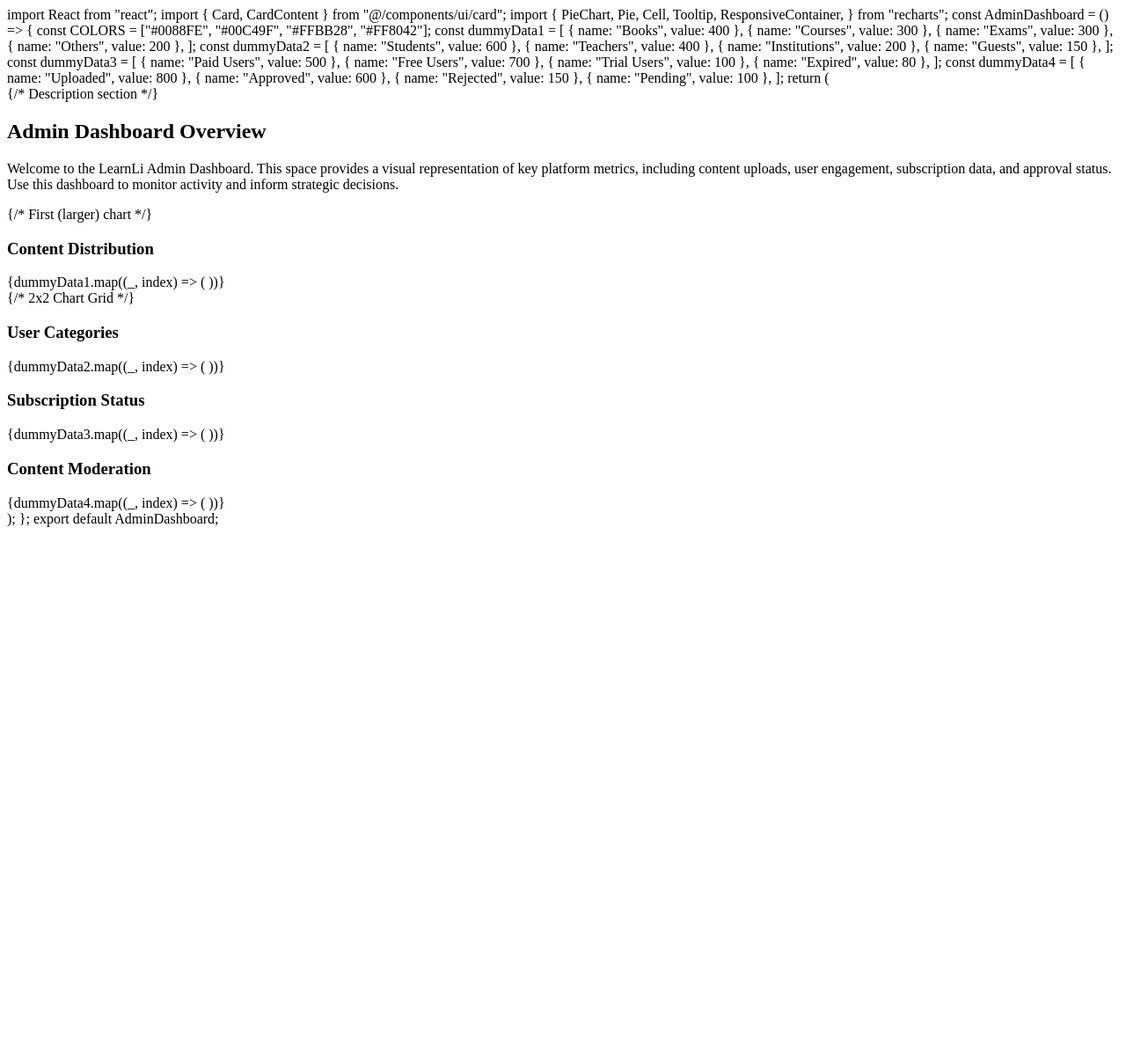
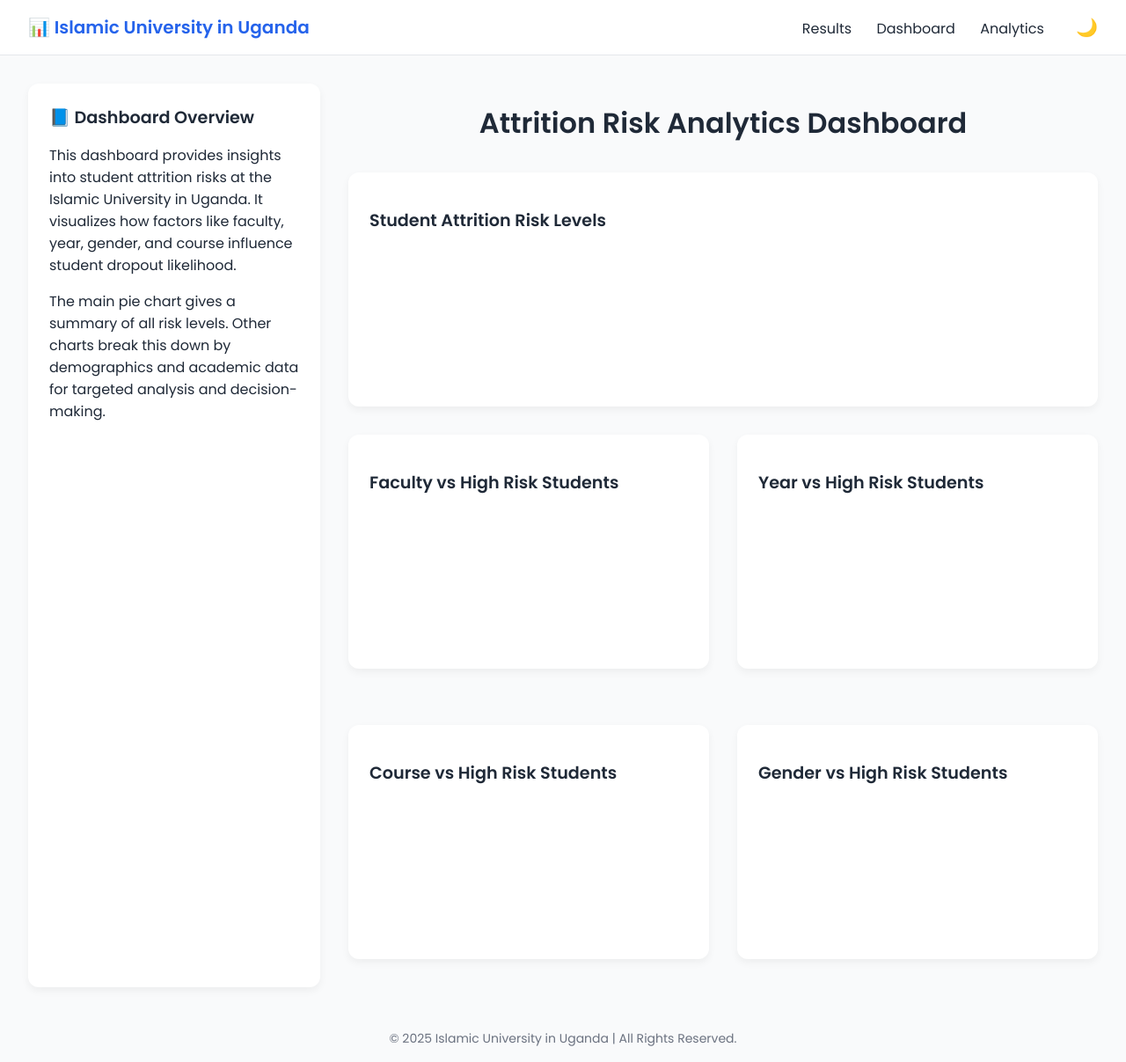
Before and after one commit to Learnli23/Aisha, a Django app: template app/templates/attrition_dashboard.html in a window 1280 px wide. Shown: the whole page at 88% size. Before the commit the page ends 599 px from the top, so only its background shows below. Run offline with Django 5.2, Linux system fonts and the light colour scheme; the template is opened without the code that fills it, so the values that code supplies are empty; a map, chart or similar area stays blank.

Commit message:
Update attrition_dashboard.html

```diff
--- a/app/templates/attrition_dashboard.html
+++ b/app/templates/attrition_dashboard.html
@@ -1,169 +1,334 @@
-import React from "react";
-import { Card, CardContent } from "@/components/ui/card";
-import {
-  PieChart,
-  Pie,
-  Cell,
-  Tooltip,
-  ResponsiveContainer,
-} from "recharts";
+<!DOCTYPE html>
+<html lang="en">
+<head>
+  <meta charset="UTF-8" />
+  <title>Attrition Risk Dashboard</title>
+  <script src="https://cdn.jsdelivr.net/npm/chart.js"></script>
+  <link href="https://fonts.googleapis.com/css2?family=Poppins:wght@400;600&display=swap" rel="stylesheet">
+  <meta name="viewport" content="width=device-width, initial-scale=1.0">
 
-const AdminDashboard = () => {
-  const COLORS = ["#0088FE", "#00C49F", "#FFBB28", "#FF8042"];
+  <style>
+    :root {
+      --primary: #2563eb;
+      --bg: #f9fafb;
+      --bg-dark: #111827;
+      --card-bg: #ffffff;
+      --card-dark-bg: #1f2937;
+      --text: #1f2937;
+      --text-light: #f3f4f6;
+    }
 
-  const dummyData1 = [
-    { name: "Books", value: 400 },
-    { name: "Courses", value: 300 },
-    { name: "Exams", value: 300 },
-    { name: "Others", value: 200 },
-  ];
+    [data-theme='dark'] {
+      --bg: var(--bg-dark);
+      --card-bg: var(--card-dark-bg);
+      --text: var(--text-light);
+    }
 
-  const dummyData2 = [
-    { name: "Students", value: 600 },
-    { name: "Teachers", value: 400 },
-    { name: "Institutions", value: 200 },
-    { name: "Guests", value: 150 },
-  ];
+    body {
+      margin: 0;
+      font-family: 'Poppins', sans-serif;
+      background-color: var(--bg);
+      color: var(--text);
+      transition: all 0.3s ease;
+    }
 
-  const dummyData3 = [
-    { name: "Paid Users", value: 500 },
-    { name: "Free Users", value: 700 },
-    { name: "Trial Users", value: 100 },
-    { name: "Expired", value: 80 },
-  ];
+    header {
+      padding: 1rem 2rem;
+      display: flex;
+      justify-content: space-between;
+      align-items: center;
+      background-color: #fff;
+      border-bottom: 1px solid #e5e7eb;
+      position: sticky;
+      top: 0;
+      z-index: 1000;
+    }
 
-  const dummyData4 = [
-    { name: "Uploaded", value: 800 },
-    { name: "Approved", value: 600 },
-    { name: "Rejected", value: 150 },
-    { name: "Pending", value: 100 },
-  ];
+    [data-theme='dark'] header {
+      background-color: var(--card-dark-bg);
+    }
 
-  return (
-    <div className="p-4 sm:p-8">
-      <div className="mb-8 grid grid-cols-1 lg:grid-cols-3 gap-6">
-        {/* Description section */}
-        <Card className="lg:col-span-1 bg-gradient-to-br from-blue-100 to-white shadow-md">
-          <CardContent className="p-6 text-gray-700">
-            <h2 className="text-2xl font-semibold mb-4 text-blue-900">
-              Admin Dashboard Overview
-            </h2>
-            <p>
-              Welcome to the LearnLi Admin Dashboard. This space provides a visual
-              representation of key platform metrics, including content uploads,
-              user engagement, subscription data, and approval status. Use this
-              dashboard to monitor activity and inform strategic decisions.
-            </p>
-          </CardContent>
-        </Card>
+    .logo a {
+      text-decoration: none;
+      color: var(--primary);
+      font-weight: 700;
+      font-size: 1.25rem;
+    }
 
-        {/* First (larger) chart */}
-        <Card className="lg:col-span-2 shadow-md">
-          <CardContent className="h-[320px]">
-            <h3 className="text-lg font-medium mb-2">Content Distribution</h3>
-            <ResponsiveContainer width="100%" height="100%">
-              <PieChart>
-                <Pie
-                  data={dummyData1}
-                  cx="50%"
-                  cy="50%"
-                  innerRadius={60}
-                  outerRadius={100}
-                  fill="#8884d8"
-                  paddingAngle={4}
-                  dataKey="value"
-                  label
-                >
-                  {dummyData1.map((_, index) => (
-                    <Cell key={`cell-${index}`} fill={COLORS[index % COLORS.length]} />
-                  ))}
-                </Pie>
-                <Tooltip />
-              </PieChart>
-            </ResponsiveContainer>
-          </CardContent>
-        </Card>
+    nav a {
+      margin-left: 1.5rem;
+      text-decoration: none;
+      color: var(--text);
+      font-weight: 500;
+    }
+
+    nav a:hover {
+      color: var(--primary);
+    }
+
+    .toggle-theme {
+      margin-left: 2rem;
+      cursor: pointer;
+      font-size: 1.25rem;
+      color: var(--primary);
+    }
+
+    .main-container {
+      display: flex;
+      flex-direction: row;
+      padding: 2rem;
+      max-width: 1400px;
+      margin: auto;
+      gap: 2rem;
+      flex-wrap: wrap;
+    }
+
+    .description {
+      flex: 1;
+      min-width: 250px;
+      max-width: 300px;
+      padding: 1.5rem;
+      background-color: var(--card-bg);
+      border-radius: 12px;
+      box-shadow: 0 4px 10px rgba(0,0,0,0.05);
+    }
+
+    .description h2 {
+      margin-top: 0;
+      font-size: 1.2rem;
+    }
+
+    .dashboard-content {
+      flex: 3;
+      min-width: 300px;
+    }
+
+    .dashboard-title {
+      font-size: 2rem;
+      font-weight: 600;
+      margin-bottom: 2rem;
+      text-align: center;
+    }
+
+    .card {
+      background-color: var(--card-bg);
+      border-radius: 12px;
+      box-shadow: 0px 4px 10px rgba(0, 0, 0, 0.05);
+      padding: 1.5rem;
+      margin-bottom: 2rem;
+      transition: background-color 0.3s;
+    }
+
+    .card h2 {
+      margin-bottom: 1rem;
+      font-size: 1.2rem;
+      font-weight: 600;
+    }
+
+    .grid {
+      display: grid;
+      grid-template-columns: repeat(auto-fit, minmax(300px, 1fr));
+      gap: 2rem;
+    }
+
+    canvas {
+      max-width: 100%;
+      height: auto !important;
+    }
+
+    #riskChart {
+      max-width: 500px;
+      margin: auto;
+    }
+
+    footer {
+      text-align: center;
+      padding: 1rem;
+      font-size: 0.875rem;
+      color: #6b7280;
+    }
+
+    [data-theme='dark'] footer {
+      background-color: #1f2937;
+      color: #ccc;
+    }
+
+    @media (max-width: 768px) {
+      .main-container {
+        flex-direction: column;
+      }
+
+      .description {
+        max-width: 100%;
+      }
+
+      .dashboard-title {
+        font-size: 1.5rem;
+      }
+    }
+  </style>
+</head>
+<body data-theme="light">
+  <header>
+    <div class="logo">
+      <a href="{% url 'home' %}">📊 Islamic University in Uganda</a>
+    </div>
+    <nav>
+      <a href="{% url 'view_analysis_results' %}">Results</a>
+      <a href="{% url 'dashboard' %}">Dashboard</a>
+      <a href="{% url 'attrition_dashboard' %}">Analytics</a>
+      <span class="toggle-theme" id="themeToggle">🌙</span>
+    </nav>
+  </header>
+
+  <div class="main-container">
+    <div class="description">
+      <h2>📘 Dashboard Overview</h2>
+      <p>This dashboard provides insights into student attrition risks at the Islamic University in Uganda. It visualizes how factors like faculty, year, gender, and course influence student dropout likelihood.</p>
+      <p>The main pie chart gives a summary of all risk levels. Other charts break this down by demographics and academic data for targeted analysis and decision-making.</p>
+    </div>
+
+    <div class="dashboard-content">
+      <h1 class="dashboard-title">Attrition Risk Analytics Dashboard</h1>
+
+      <!-- Top Pie Chart -->
+      <div class="card">
+        <h2>Student Attrition Risk Levels</h2>
+        <canvas id="riskChart"></canvas>
       </div>
 
-      {/* 2x2 Chart Grid */}
-      <div className="grid grid-cols-1 sm:grid-cols-2 lg:grid-cols-2 gap-6">
-        <Card className="shadow-sm">
-          <CardContent className="h-[260px]">
-            <h3 className="text-md font-semibold mb-2">User Categories</h3>
-            <ResponsiveContainer width="100%" height="100%">
-              <PieChart>
-                <Pie
-                  data={dummyData2}
-                  cx="50%"
-                  cy="50%"
-                  innerRadius={40}
-                  outerRadius={70}
-                  fill="#82ca9d"
-                  paddingAngle={2}
-                  dataKey="value"
-                >
-                  {dummyData2.map((_, index) => (
-                    <Cell key={`cell-${index}`} fill={COLORS[index % COLORS.length]} />
-                  ))}
-                </Pie>
-                <Tooltip />
-              </PieChart>
-            </ResponsiveContainer>
-          </CardContent>
-        </Card>
-
-        <Card className="shadow-sm">
-          <CardContent className="h-[260px]">
-            <h3 className="text-md font-semibold mb-2">Subscription Status</h3>
-            <ResponsiveContainer width="100%" height="100%">
-              <PieChart>
-                <Pie
-                  data={dummyData3}
-                  cx="50%"
-                  cy="50%"
-                  innerRadius={40}
-                  outerRadius={70}
-                  fill="#ffc658"
-                  paddingAngle={2}
-                  dataKey="value"
-                >
-                  {dummyData3.map((_, index) => (
-                    <Cell key={`cell-${index}`} fill={COLORS[index % COLORS.length]} />
-                  ))}
-                </Pie>
-                <Tooltip />
-              </PieChart>
-            </ResponsiveContainer>
-          </CardContent>
-        </Card>
-
-        <Card className="shadow-sm">
-          <CardContent className="h-[260px]">
-            <h3 className="text-md font-semibold mb-2">Content Moderation</h3>
-            <ResponsiveContainer width="100%" height="100%">
-              <PieChart>
-                <Pie
-                  data={dummyData4}
-                  cx="50%"
-                  cy="50%"
-                  innerRadius={40}
-                  outerRadius={70}
-                  fill="#ff7f50"
-                  paddingAngle={2}
-                  dataKey="value"
-                >
-                  {dummyData4.map((_, index) => (
-                    <Cell key={`cell-${index}`} fill={COLORS[index % COLORS.length]} />
-                  ))}
-                </Pie>
-                <Tooltip />
-              </PieChart>
-            </ResponsiveContainer>
-          </CardContent>
-        </Card>
+      <!-- Grid of Charts -->
+      <div class="grid">
+        <div class="card">
+          <h2>Faculty vs High Risk Students</h2>
+          <canvas id="facultyRiskChart"></canvas>
+        </div>
+        <div class="card">
+          <h2>Year vs High Risk Students</h2>
+          <canvas id="yearRiskChart"></canvas>
+        </div>
+        <div class="card">
+          <h2>Course vs High Risk Students</h2>
+          <canvas id="courseRiskChart"></canvas>
+        </div>
+        <div class="card">
+          <h2>Gender vs High Risk Students</h2>
+          <canvas id="genderRiskChart"></canvas>
+        </div>
       </div>
     </div>
-  );
-};
+  </div>
 
-export default AdminDashboard;
+  <footer>
+    &copy; 2025 Islamic University in Uganda | All Rights Reserved.
+  </footer>
+
+  <!-- Chart Script -->
+  <script>
+    const toggleBtn = document.getElementById('themeToggle');
+    toggleBtn.addEventListener('click', () => {
+      const html = document.documentElement;
+      const isDark = html.getAttribute('data-theme') === 'dark';
+      html.setAttribute('data-theme', isDark ? 'light' : 'dark');
+      toggleBtn.textContent = isDark ? '🌙' : '☀️';
+    });
+
+    const riskCtx = document.getElementById('riskChart').getContext('2d');
+    new Chart(riskCtx, {
+      type: 'pie',
+      data: {
+        labels: {{ labels|safe }},
+        datasets: [{
+          data: {{ counts|safe }},
+          backgroundColor: [
+            'rgba(75, 192, 192, 0.6)',
+            'rgba(255, 206, 86, 0.6)',
+            'rgba(255, 99, 132, 0.6)'
+          ],
+          borderWidth: 1
+        }]
+      },
+      options: {
+        responsive: true,
+        plugins: {
+          legend: { position: 'bottom' }
+        }
+      }
+    });
+
+    const facultyCtx = document.getElementById('facultyRiskChart').getContext('2d');
+    new Chart(facultyCtx, {
+      type: 'bar',
+      data: {
+        labels: {{ faculty_labels|safe }},
+        datasets: [{
+          label: 'High Risk Students',
+          data: {{ faculty_counts|safe }},
+          backgroundColor: 'rgba(255, 99, 132, 0.6)'
+        }]
+      },
+      options: {
+        responsive: true,
+        scales: { y: { beginAtZero: true } }
+      }
+    });
+
+    const yearCtx = document.getElementById('yearRiskChart').getContext('2d');
+    new Chart(yearCtx, {
+      type: 'bar',
+      data: {
+        labels: {{ year_labels|safe }},
+        datasets: [{
+          label: 'High Risk Students',
+          data: {{ year_counts|safe }},
+          backgroundColor: 'rgba(54, 162, 235, 0.6)'
+        }]
+      },
+      options: {
+        responsive: true,
+        scales: { y: { beginAtZero: true } }
+      }
+    });
+
+    const courseCtx = document.getElementById('courseRiskChart').getContext('2d');
+    new Chart(courseCtx, {
+      type: 'bar',
+      data: {
+        labels: {{ course_labels|safe }},
+        datasets: [{
+          label: 'High Risk Students',
+          data: {{ course_counts|safe }},
+          backgroundColor: 'rgba(255, 206, 86, 0.6)'
+        }]
+      },
+      options: {
+        responsive: true,
+        indexAxis: 'y',
+        scales: { x: { beginAtZero: true } }
+      }
+    });
+
+    const genderCtx = document.getElementById('genderRiskChart').getContext('2d');
+    new Chart(genderCtx, {
+      type: 'doughnut',
+      data: {
+        labels: {{ gender_labels|safe }},
+        datasets: [{
+          data: {{ gender_counts|safe }},
+          backgroundColor: [
+            'rgba(75, 192, 192, 0.6)',
+            'rgba(255, 159, 64, 0.6)',
+            'rgba(153, 102, 255, 0.6)'
+          ]
+        }]
+      },
+      options: {
+        responsive: true,
+        plugins: {
+          legend: { position: 'bottom' }
+        }
+      }
+    });
+  </script>
+</body>
+</html>
```
